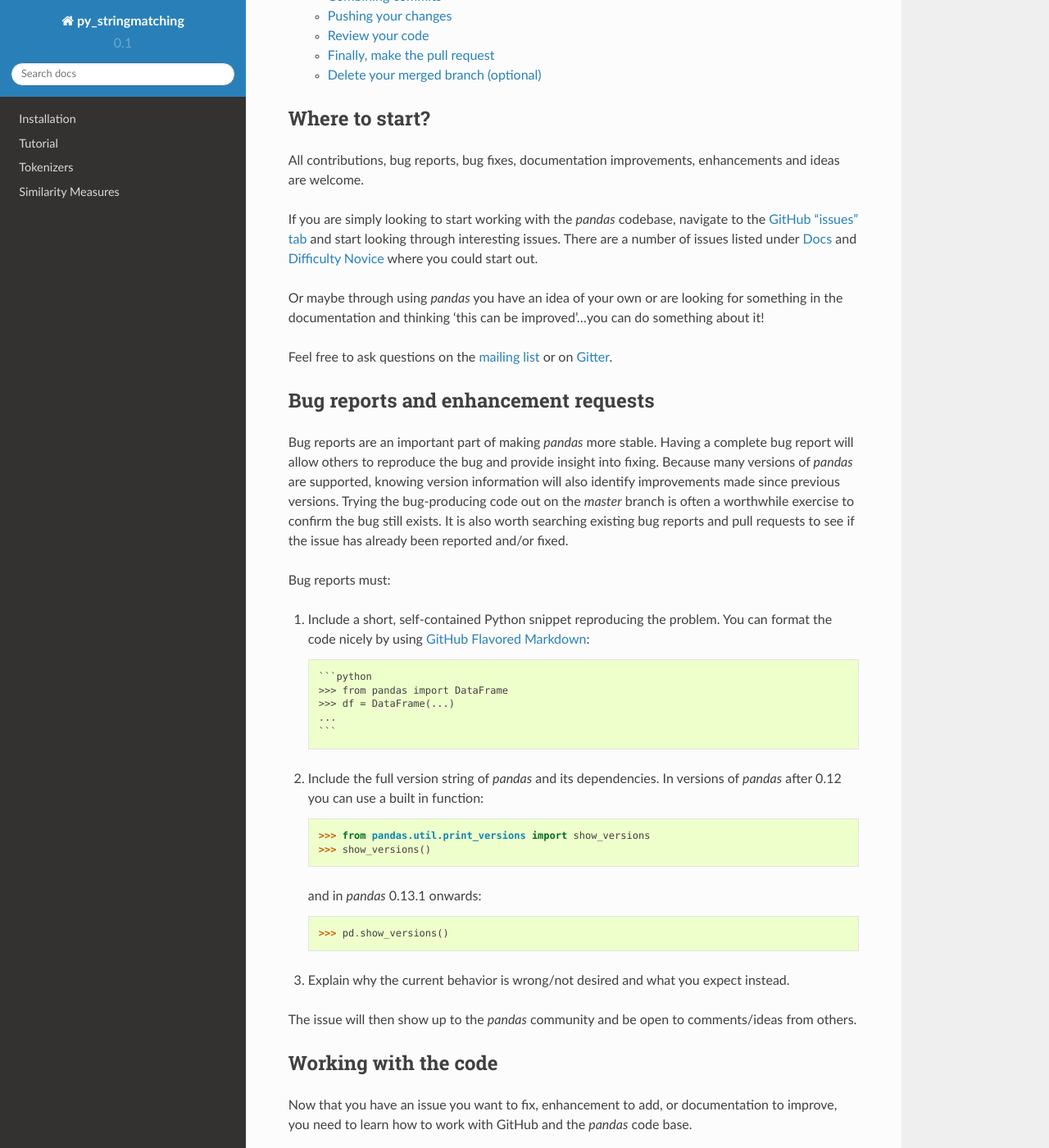
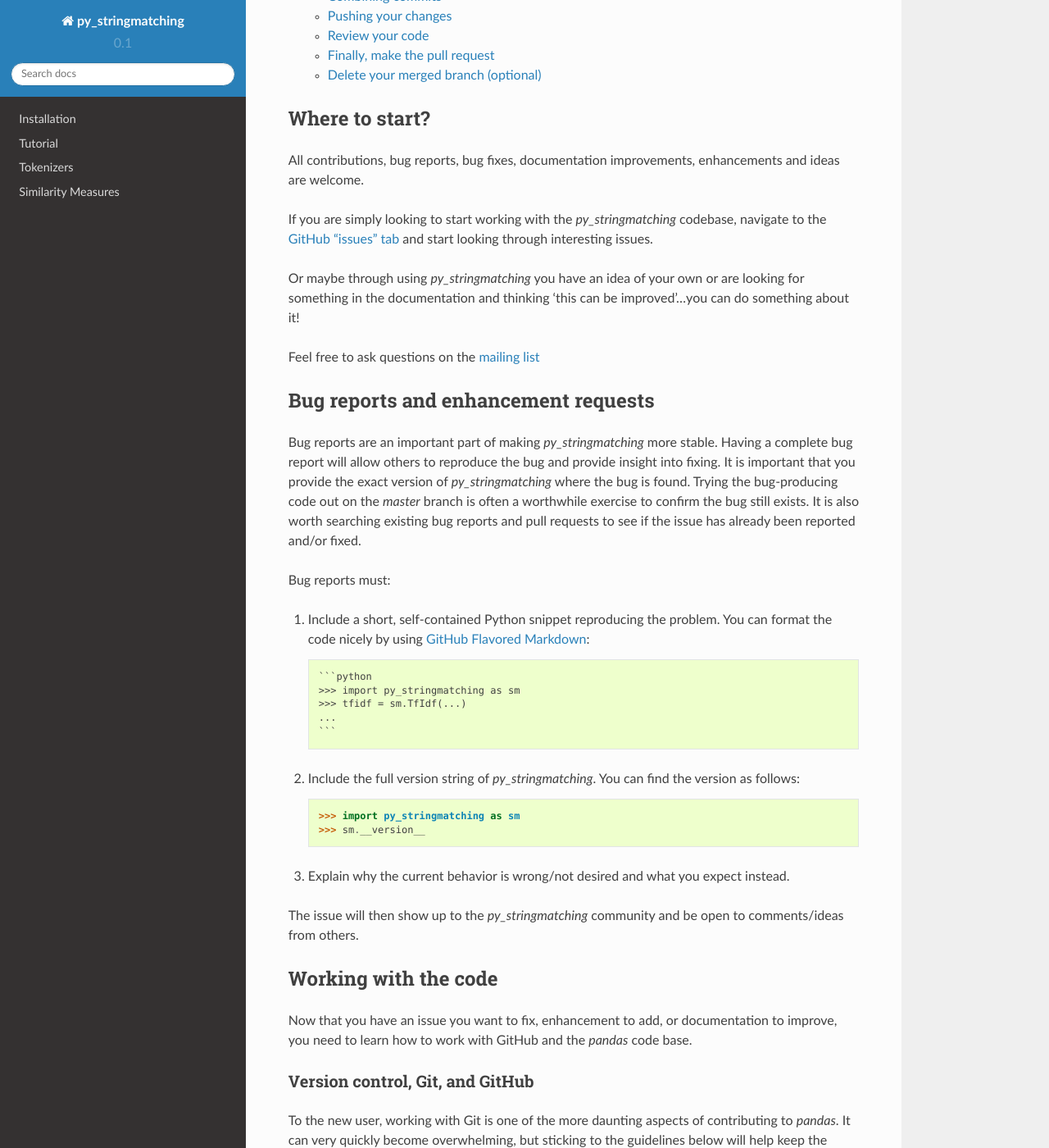
Before and after one commit to wynksaiddestroy/py_stringmatching, a Sphinx documentation site: the page built from docs/contributing.rst, in a window 1280 px wide and 1400 px high, scrolled down 836 px. Shown: the whole window at 82% size. Built offline with Sphinx 7.4.7 and the Read the Docs theme 2.0.0, drawn with Linux system fonts in a browser that asks for light colours; cross-references to code outside the pages are shown as plain code; some of the changed text lies outside the part shown.

Commit message:
Update contributing.rst

````diff
--- a/docs/contributing.rst
+++ b/docs/contributing.rst
@@ -1,8 +1,8 @@
 .. _contributing:
 
-**********************
-Contributing to pandas
-**********************
+*********************************
+Contributing to py_stringmatching
+*********************************
 
 .. contents:: Table of contents:
    :local:
@@ -13,31 +13,23 @@
 All contributions, bug reports, bug fixes, documentation improvements,
 enhancements and ideas are welcome.
 
-If you are simply looking to start working with the *pandas* codebase, navigate to the
-`GitHub "issues" tab <https://github.com/pydata/pandas/issues>`_ and start looking through
-interesting issues.  There are a number of issues listed under `Docs
-<https://github.com/pydata/pandas/issues?labels=Docs&sort=updated&state=open>`_
-and `Difficulty Novice
-<https://github.com/pydata/pandas/issues?q=is%3Aopen+is%3Aissue+label%3A%22Difficulty+Novice%22>`_
-where you could start out.
+If you are simply looking to start working with the *py_stringmatching* codebase, navigate to the
+`GitHub "issues" tab <https://github.com/anhaidgroup/py_stringmatching/issues>`_ and start looking through
+interesting issues.
 
-Or maybe through using *pandas* you have an idea of your own or are looking for something
+Or maybe through using *py_stringmatching* you have an idea of your own or are looking for something
 in the documentation and thinking 'this can be improved'...you can do something
 about it!
 
 Feel free to ask questions on the `mailing list
-<https://groups.google.com/forum/?fromgroups#!forum/pydata>`_ or on `Gitter
-<https://gitter.im/pydata/pandas>`_.
+<https://groups.google.com/forum/#!forum/py_stringmatching>`_
 
 Bug reports and enhancement requests
 ====================================
 
-Bug reports are an important part of making *pandas* more stable.  Having a complete bug report
-will allow others to reproduce the bug and provide insight into fixing.  Because many versions of
-*pandas* are supported, knowing version information will also identify improvements made since
-previous versions. Trying the bug-producing code out on the *master* branch is often a worthwhile exercise
-to confirm the bug still exists.  It is also worth searching existing bug reports and pull requests
-to see if the issue has already been reported and/or fixed.
+Bug reports are an important part of making *py_stringmatching* more stable.  Having a complete bug report
+will allow others to reproduce the bug and provide insight into fixing. It is important that you provide the
+exact version of *py_stringmatching* where the bug is found. Trying the bug-producing code out on the *master* branch is often a worthwhile exercise to confirm the bug still exists.  It is also worth searching existing bug reports and pull requests to see if the issue has already been reported and/or fixed.
 
 Bug reports must:
 
@@ -46,24 +38,19 @@
    <http://github.github.com/github-flavored-markdown/>`_::
 
       ```python
-      >>> from pandas import DataFrame
-      >>> df = DataFrame(...)
+      >>> import py_stringmatching as sm
+      >>> tfidf = sm.TfIdf(...)
       ...
       ```
 
-#. Include the full version string of *pandas* and its dependencies. In versions
-   of *pandas* after 0.12 you can use a built in function::
+#. Include the full version string of *py_stringmatching*. You can find the version as follows::
 
-      >>> from pandas.util.print_versions import show_versions
-      >>> show_versions()
-
-   and in *pandas* 0.13.1 onwards::
-
-      >>> pd.show_versions()
+      >>> import py_stringmatching as sm
+      >>> sm.__version__
 
 #. Explain why the current behavior is wrong/not desired and what you expect instead.
 
-The issue will then show up to the *pandas* community and be open to comments/ideas from others.
+The issue will then show up to the *py_stringmatching* community and be open to comments/ideas from others.
 
 Working with the code
 =====================
````
